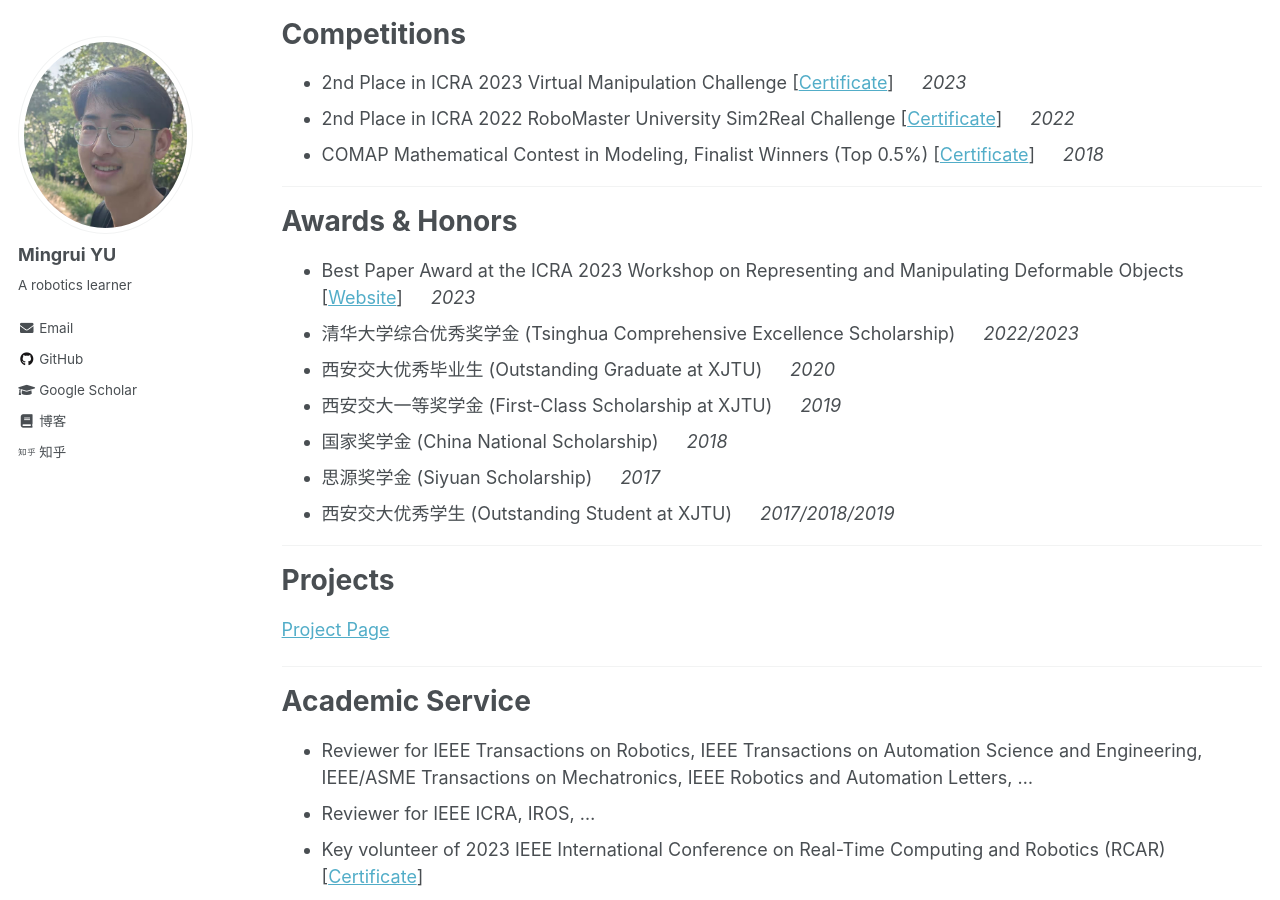
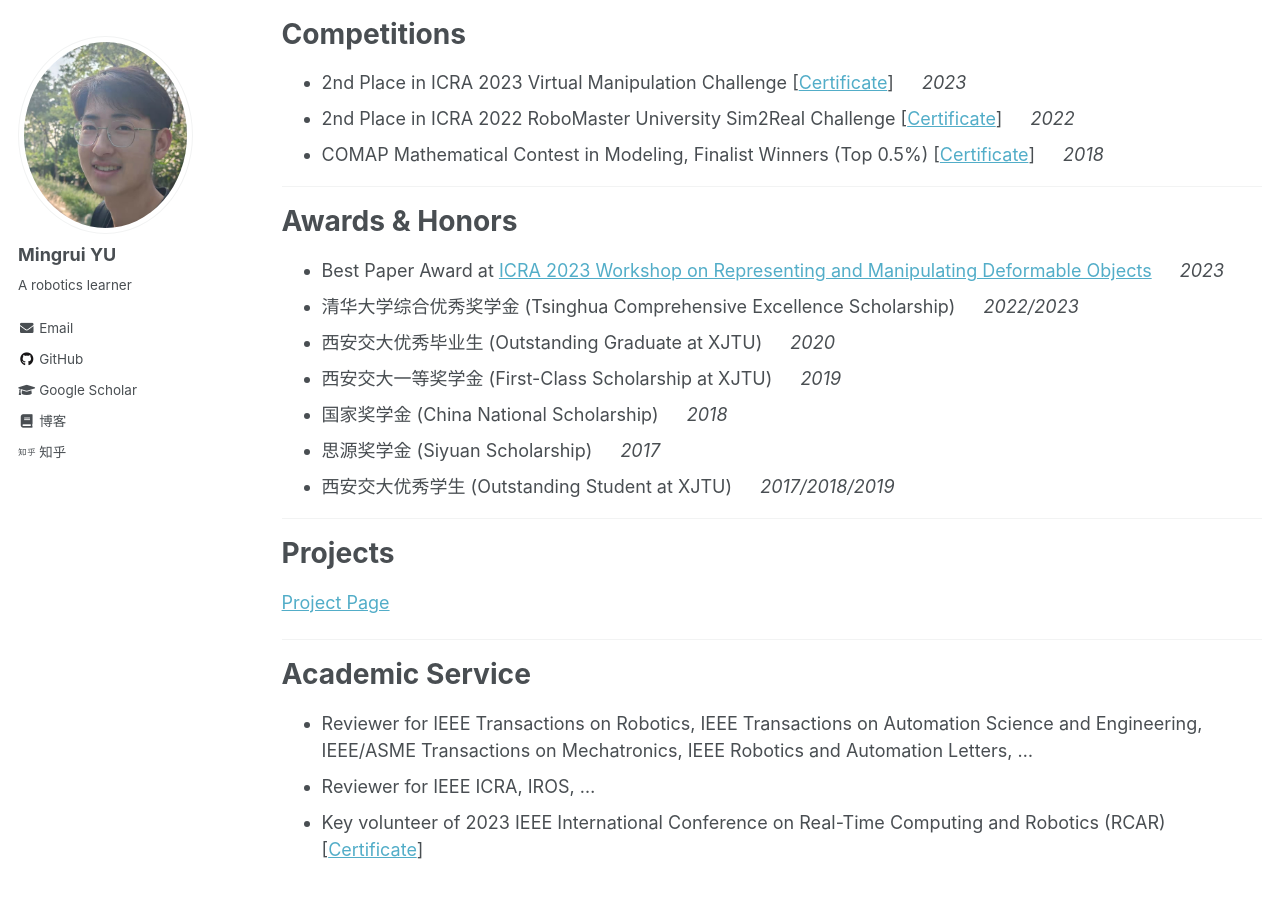
Before and after one commit to Mingrui-Yu/Mingrui-Yu.github.io, a Jekyll site: the page built from _pages/about.md, in a window 1280 px wide and 900 px high, scrolled down 2077 px. Built offline with Jekyll 4.4.1, drawn with Linux system fonts in a browser that asks for light colours.

Commit message:
Update about.md

```diff
--- a/_pages/about.md
+++ b/_pages/about.md
@@ -81,7 +81,7 @@ Competitions
 
 Awards & Honors
 ======
-* Best Paper Award at the ICRA 2023 Workshop on Representing and Manipulating Deformable Objects [[Website](https://deformable-workshop.github.io/icra2023/)] &emsp; *2023*
+* Best Paper Award at [ICRA 2023 Workshop on Representing and Manipulating Deformable Objects](https://deformable-workshop.github.io/icra2023/) &emsp; *2023*
 * 清华大学综合优秀奖学金 (Tsinghua Comprehensive Excellence Scholarship) &emsp; *2022/2023*
 * 西安交大优秀毕业生 (Outstanding Graduate at XJTU) &emsp; *2020*
 * 西安交大一等奖学金 (First-Class Scholarship at XJTU) &emsp; *2019*
```
